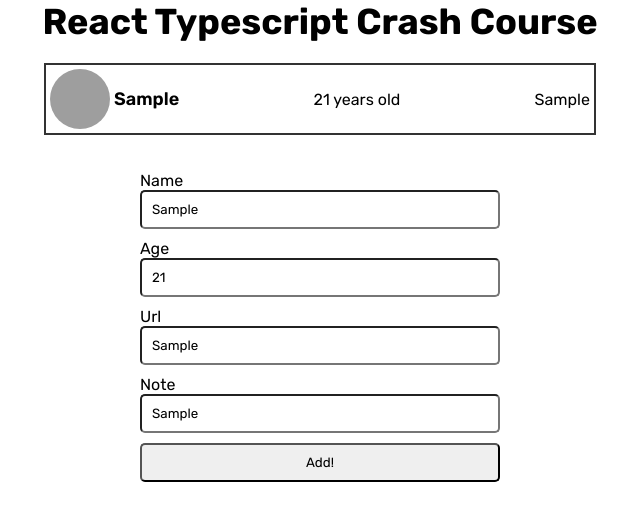
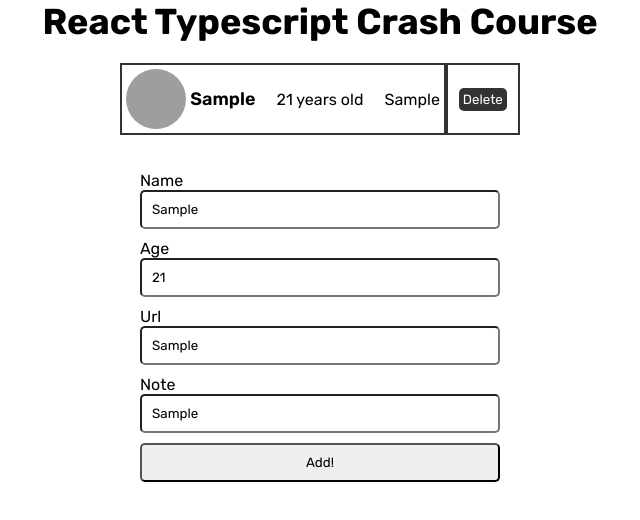
Before and after one commit to anshuman9999/react-ts, a React (Create React App) app: page / in a window 1280 px wide. Both pictures are taken after typing "Sample", "Sample", "Sample" into the empty fields and a click on the button "Add!". Shown: the top 520 px of the page, without its empty margins (320-960 px from the left). Built offline with nearby package versions, Linux system fonts and the light colour scheme; grey boxes are pictures that could not be loaded.

Commit message:
delete function

```diff
--- a/src/App.tsx
+++ b/src/App.tsx
@@ -13,7 +13,7 @@ const App = () => {
     <div className="App">
       <div className="container">
         <h1 className="container-heading">React Typescript Crash Course</h1>
-        <List people={people} />
+        <List people={people} setPeople={setPeople} />
         <Add people={people} setPeople={setPeople} />
       </div>
     </div>
--- a/src/components/Add.tsx
+++ b/src/components/Add.tsx
@@ -1,7 +1,7 @@
 import useForm from "../hooks/useForm";
 import { AppState } from "../App";
 
-interface AddProps {
+export interface AddProps {
   people: AppState["people"];
   setPeople: (arg: AppState["people"]) => void;
 }
--- a/src/components/List.tsx
+++ b/src/components/List.tsx
@@ -1,13 +1,19 @@
 import React from "react";
+import { AppState } from "../App";
+import { AddProps } from "./Add";
 
-interface ListProps {
-  people: { name: string; age: number; url: string; note?: string }[];
-}
+const List: React.FC<AddProps> = ({ people, setPeople }) => {
+  const personDeleteHandler = (person: AddProps["people"][0]): void => {
+    let peopleCopy = [...people];
+    peopleCopy = peopleCopy.filter((p) => p.name !== person.name);
 
-const List: React.FC<ListProps> = ({ people }) => {
+    setPeople(peopleCopy);
+  };
+
   const renderList = (): JSX.Element[] => {
-    return people.map((person) => (
-      <div className="list-item">
+    return people.map((person, index) => (
+      <div className="list-item__container">
+        <div key={person.name + index} className="list-item">
           <div className="list-item__name">
             <div className="img-container">
               <img src={person.url} style={{ width: "100%", height: "100%" }} />
@@ -23,6 +29,10 @@ const List: React.FC<ListProps> = ({ people }) => {
             <span>{person.note}</span>
           </div>
         </div>
+        <div className="list-item__del">
+          <button onClick={() => personDeleteHandler(person)}>Delete</button>
+        </div>
+      </div>
     ));
   };
 
--- a/src/index.css
+++ b/src/index.css
@@ -32,10 +32,14 @@ input {
 }
 
 .list-container {
-  width: 100%;
   display: flex;
   flex-direction: column;
-  justify-content: center;
+}
+
+.list-item__container {
+  display: flex;
+  height: 100%;
+  width: 100%;
   align-items: center;
 }
 
@@ -45,8 +49,9 @@ input {
   align-items: center;
   padding: 4px;
   gap: 16px;
-  width: 60%;
   border: 2px solid #333;
+  width: 90%;
+  height: 100%;
 }
 
 .list-item__name {
@@ -55,6 +60,25 @@ input {
   gap: 4px;
   font-size: 18px;
   font-weight: 600;
+}
+
+.list-item__del {
+  border: 2px solid #333;
+  height: 68px;
+  width: 80px;
+  display: flex;
+  align-items: center;
+  justify-content: center;
+}
+
+.list-item__del button {
+  cursor: pointer;
+  border: none;
+  outline: none;
+  border-radius: 5px;
+  background-color: #333;
+  color: white;
+  padding: 4px;
 }
 
 .img-container {
```
Lines whose indentation alone changed are shown as unchanged.
